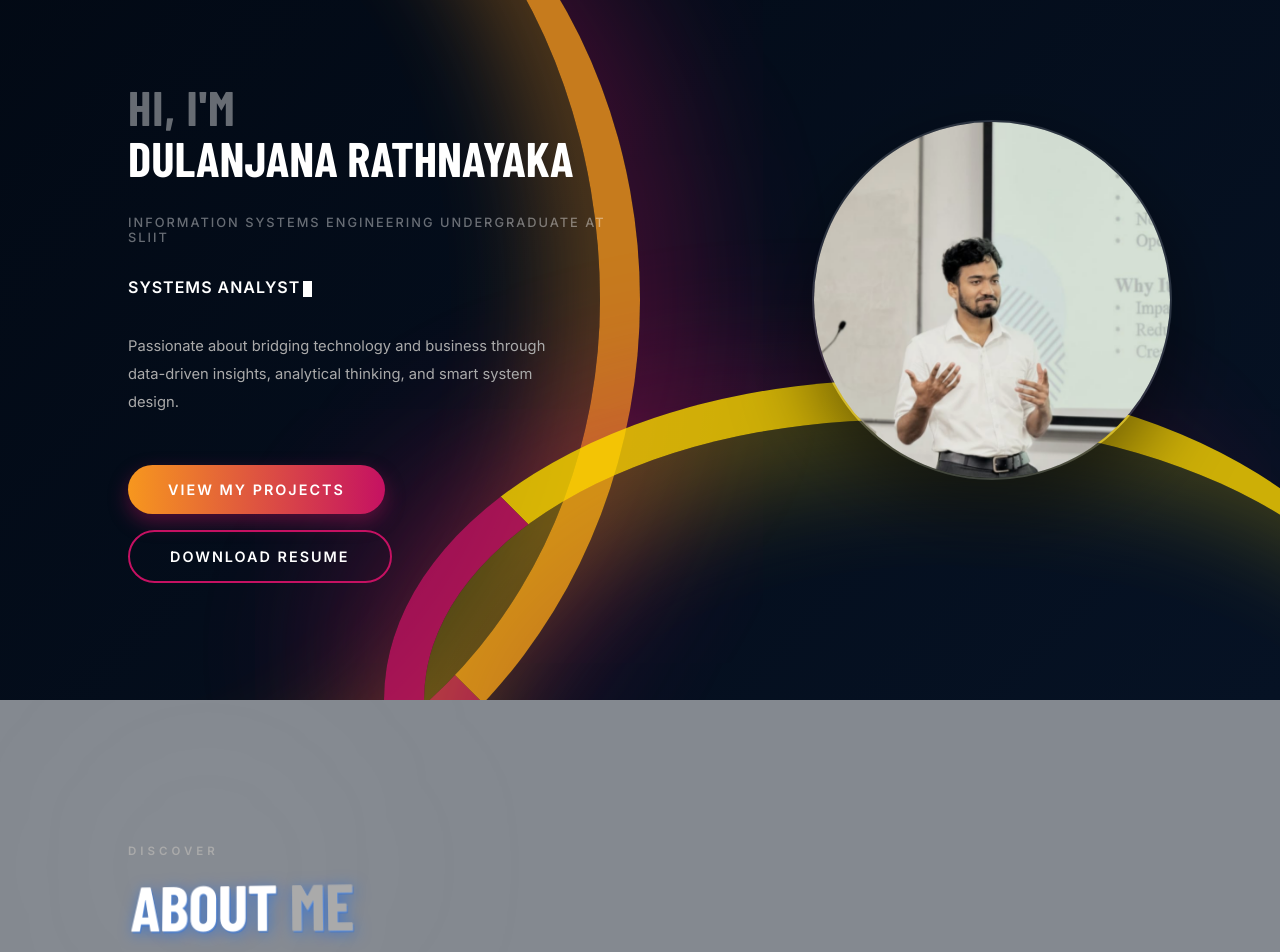
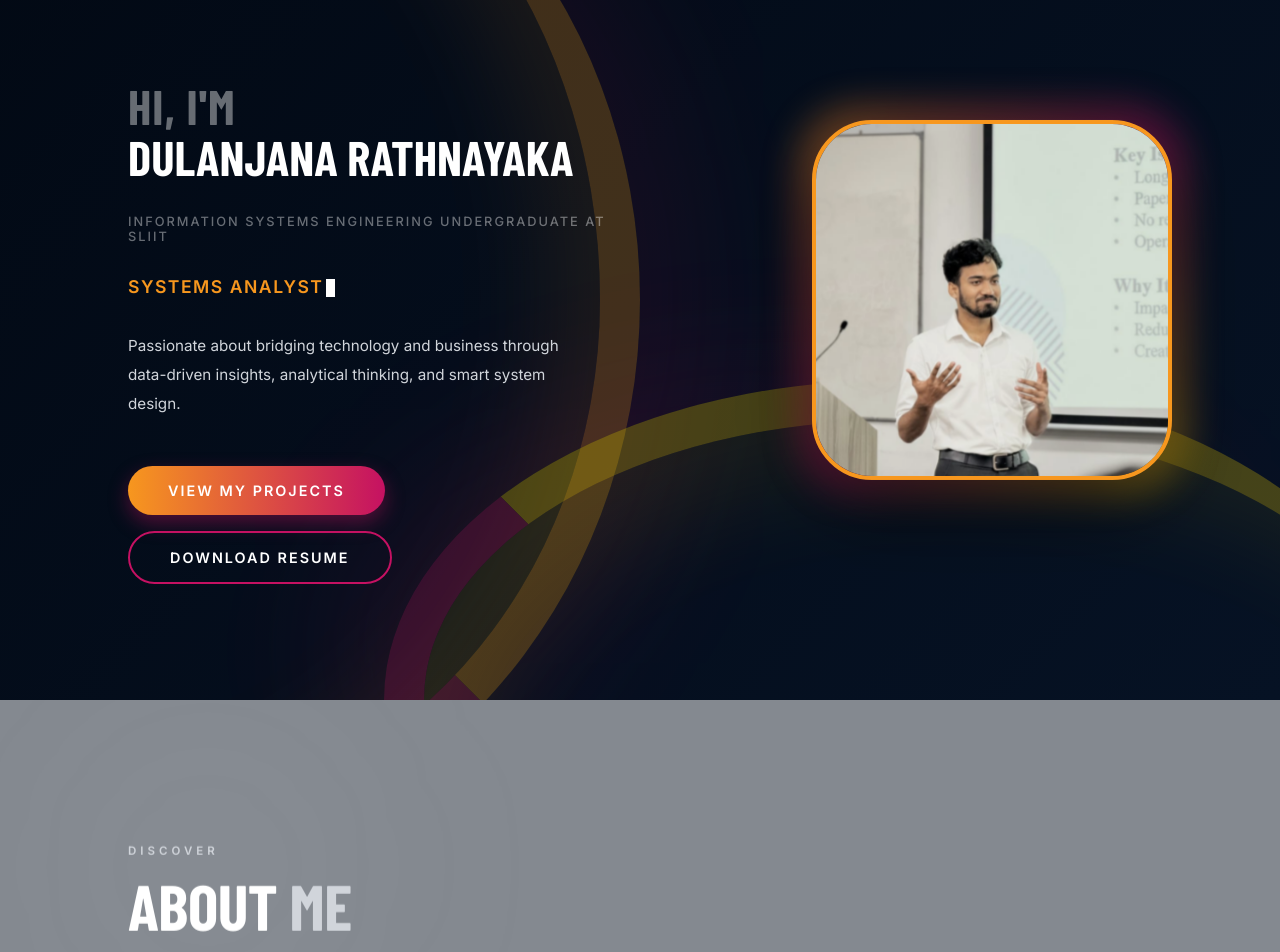
Before and after one commit to dulanjanarmd/Dulanjana-Rathnayaka, a React (Vite) app: page / in a window 1280 px wide. Shown: the part 100-1052 px from the top of the page. Built offline with nearby package versions, Linux system fonts and the light colour scheme; a web font is replaced by a local one.

Commit message:
feat: add 3D background component, styles, and animations

```diff
--- a/src/Components/Background3D.jsx
+++ b/src/Components/Background3D.jsx
@@ -15,7 +15,7 @@ const Background3D = () => {
         boxShadow: '100px 0px 150px -50px rgba(197, 17, 98, 0.4), inset -50px 0 100px rgba(247, 151, 30, 0.4)',
         borderRight: '40px solid #f7971e',
         borderBottom: '40px solid #c51162',
-        opacity: 0.8
+        opacity: 0.25
       }} />
 
       {/* Sweeping wave on the bottom right */}
@@ -29,7 +29,7 @@ const Background3D = () => {
         boxShadow: '-100px -50px 150px -50px rgba(197, 17, 98, 0.4), inset 50px 50px 100px rgba(255, 215, 0, 0.3)',
         borderLeft: '40px solid #c51162',
         borderTop: '40px solid #ffd700',
-        opacity: 0.8
+        opacity: 0.25
       }} />
 
     </div>
--- a/src/animations.css
+++ b/src/animations.css
@@ -355,31 +355,12 @@
 
 /* CTA Buttons — background slide in on hover */
 .hero-btn {
-  position: relative;
-  overflow: hidden;
-  transition: color 0.3s ease, transform 0.3s cubic-bezier(0.22,1,0.36,1), box-shadow 0.3s ease !important;
-  z-index: 1;
-}
-
-.hero-btn::before {
-  content: '';
-  position: absolute;
-  top: 0; left: 0; right: 0; bottom: 0;
-  background: rgba(255,255,255,0.08);
-  transform: scaleX(0);
-  transform-origin: right;
-  transition: transform 0.4s cubic-bezier(0.22,1,0.36,1);
-  z-index: -1;
-}
-
-.hero-btn:hover::before {
-  transform: scaleX(1);
-  transform-origin: left;
+  transition: transform 0.3s ease, box-shadow 0.3s ease !important;
 }
 
 .hero-btn:hover {
   transform: translateY(-3px) !important;
-  box-shadow: 0 12px 24px rgba(0,0,0,0.5) !important;
+  box-shadow: 0 12px 30px rgba(197, 17, 98, 0.6) !important;
 }
 
 /* Enhanced terminal cursor */
@@ -840,7 +821,6 @@ html, body, #app, #main {
 .about-card:hover, .education-card:hover, .new-proj-card:hover, .cert-list-container:hover, .clean-contact-cta:hover, .clean-contact-socials:hover {
   box-shadow:
     -10px 15px 30px rgba(0, 0, 0, 0.6),
-    0 0 30px rgba(0, 102, 255, 0.3),
     inset 0 0 0 1px rgba(255, 255, 255, 0.2) !important;
   z-index: 10;
 }
@@ -860,7 +840,6 @@ html, body, #app, #main {
 .hero-btn:hover, .new-proj-btn:hover, .cert-btn-small:hover, .cc-social-item:hover {
   box-shadow:
     -5px 10px 20px rgba(0, 0, 0, 0.4),
-    0 0 20px rgba(0, 102, 255, 0.5),
     inset 1px 1px 3px rgba(255,255,255,0.3),
     inset -1px -1px 3px rgba(0,0,0,0.4) !important;
   z-index: 10;
@@ -870,6 +849,5 @@ html, body, #app, #main {
   transform: perspective(800px) rotateX(0deg) rotateY(0deg) scale3d(0.95, 0.95, 0.95) translateZ(0px) !important;
   box-shadow:
     0px 2px 5px rgba(0, 0, 0, 0.4),
-    0 0 5px rgba(0, 102, 255, 0.3),
     inset 2px 2px 5px rgba(0,0,0,0.6) !important;
 }
--- a/src/styles.css
+++ b/src/styles.css
@@ -5,7 +5,8 @@
   --bg2: rgba(10, 20, 35, 0.5);
   --bg3: rgba(15, 25, 45, 0.6);
   --accent: #f7971e;
-  --muted: #aaaaaa;
+  --accent-alt: #c51162;
+  --muted: #d1d5db;
   --border: rgba(255, 255, 255, 0.15);
   --glass-bg: rgba(255, 255, 255, 0.05);
   --glass-border: rgba(255, 255, 255, 0.1);
@@ -268,17 +269,17 @@ body {
 
 /* Typing role line */
 .hero-role-line {
-  font-size: 1rem;
+  font-size: 1.1rem;
   font-weight: 500;
-  color: rgba(255, 255, 255, 0.6);
+  color: var(--muted);
   margin-bottom: 2rem;
   min-height: 1.5rem;
 }
 
 .hero-typed {
-  color: #ffffff;
+  color: var(--accent);
   font-weight: 700;
-  letter-spacing: 1px;
+  letter-spacing: 1.5px;
 }
 
 /* keep hero-title class for other uses */
@@ -294,10 +295,10 @@ body {
 }
 
 .hero-desc {
-  font-size: 0.92rem;
+  font-size: 0.95rem;
   color: var(--muted);
   line-height: 1.9;
-  max-width: 420px;
+  max-width: 450px;
   margin-bottom: 3rem;
 }
 
@@ -343,39 +344,42 @@ body {
   z-index: 2;
 }
 
-/* Circle photo wrapper — floats up and down */
+/* Photo wrapper */
 .hero-photo-wrapper {
-  animation: floatUpDown 6s ease-in-out infinite;
   perspective: 1200px;
+  position: relative;
+}
+
+.hero-photo-wrapper::before {
+  content: '';
+  position: absolute;
+  top: -15px; left: -15px; right: -15px; bottom: -15px;
+  border-radius: 60px;
+  background: linear-gradient(135deg, #f7971e, #c51162, #ffd700);
+  z-index: -1;
+  filter: blur(20px);
+  opacity: 0.6;
+  animation: pulseGlow 4s ease-in-out infinite alternate;
+}
+
+@keyframes pulseGlow {
+  0% { opacity: 0.4; transform: scale(0.98); }
+  100% { opacity: 0.8; transform: scale(1.02); }
 }
 
 .hero-photo-circle {
   width: 360px;
   height: 360px;
-  border-radius: 50%;
+  border-radius: 60px;
   overflow: hidden;
-  border: 2px solid rgba(255, 255, 255, 0.15);
+  border: 4px solid #f7971e;
   box-shadow:
-    0 0 0 14px rgba(255, 255, 255, 0.04),
-    0 0 0 28px rgba(255, 255, 255, 0.02),
-    0 30px 80px rgba(0, 0, 0, 0.5),
-    inset 0 0 30px rgba(0, 102, 255, 0.3);
+    0 0 0 8px #061224,
+    0 0 0 12px #c51162,
+    0 30px 80px rgba(0, 0, 0, 0.5);
   flex-shrink: 0;
   position: relative;
   transform-style: preserve-3d;
-  will-change: transform;
-}
-
-@keyframes floatUpDown {
-
-  0%,
-  100% {
-    transform: translateY(0px);
-  }
-
-  50% {
-    transform: translateY(-22px);
-  }
 }
 
 .hero-photo {
@@ -461,27 +465,7 @@ body {
   line-height: 1;
   letter-spacing: -0.5px;
   margin-bottom: 1.5rem;
-
   display: inline-block;
-  transform-style: preserve-3d;
-  animation: titleFloat3D 6s ease-in-out infinite;
-}
-
-@keyframes titleFloat3D {
-  0%, 100% {
-    transform: perspective(600px) rotateX(8deg) rotateY(-12deg) translateZ(0);
-    text-shadow:
-      1px 1px 0px rgba(255,255,255,0.2),
-      2px 2px 0px rgba(0, 102, 255, 0.3),
-      3px 3px 15px rgba(0, 102, 255, 0.5);
-  }
-  50% {
-    transform: perspective(600px) rotateX(-8deg) rotateY(12deg) translateZ(10px);
-    text-shadow:
-      -1px 1px 0px rgba(255,255,255,0.2),
-      -2px 2px 0px rgba(0, 102, 255, 0.3),
-      -3px 3px 15px rgba(0, 102, 255, 0.5);
-  }
 }
 
 .sec-title span {
```
